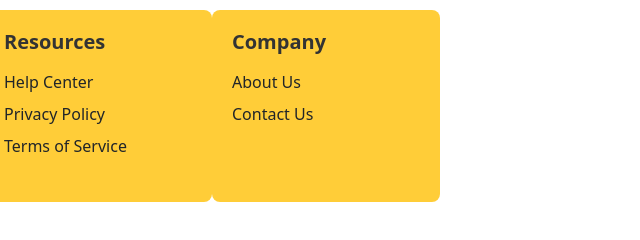
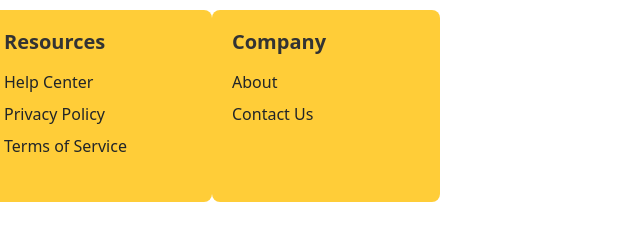
Before and after one commit to Beach-Park/Beach-Park, a website: page index.html in a window 1280 px wide. Shown: the part 2494-2734 px from the top of the page, 542-1182 px from the left. Drawn offline with nearby package versions, Linux system fonts and the light colour scheme; some packages are replaced by stand-ins of ours.

Commit message:
Update index.html

```diff
--- a/index.html
+++ b/index.html
@@ -216,7 +216,7 @@
       <div class="col mb-3 footer-section">
         <h5>Company</h5>
         <ul class="nav flex-column">
-          <li class="nav-item mb-2"><a href="about.html" class="nav-link p-0 text-dark">About Us</a></li>
+          <li class="nav-item mb-2"><a href="about.html" class="nav-link p-0 text-dark">About</a></li>
           <li class="nav-item mb-2"><a href="contact.html" class="nav-link p-0 text-dark">Contact Us</a></li>
         </ul>
       </div>
```
